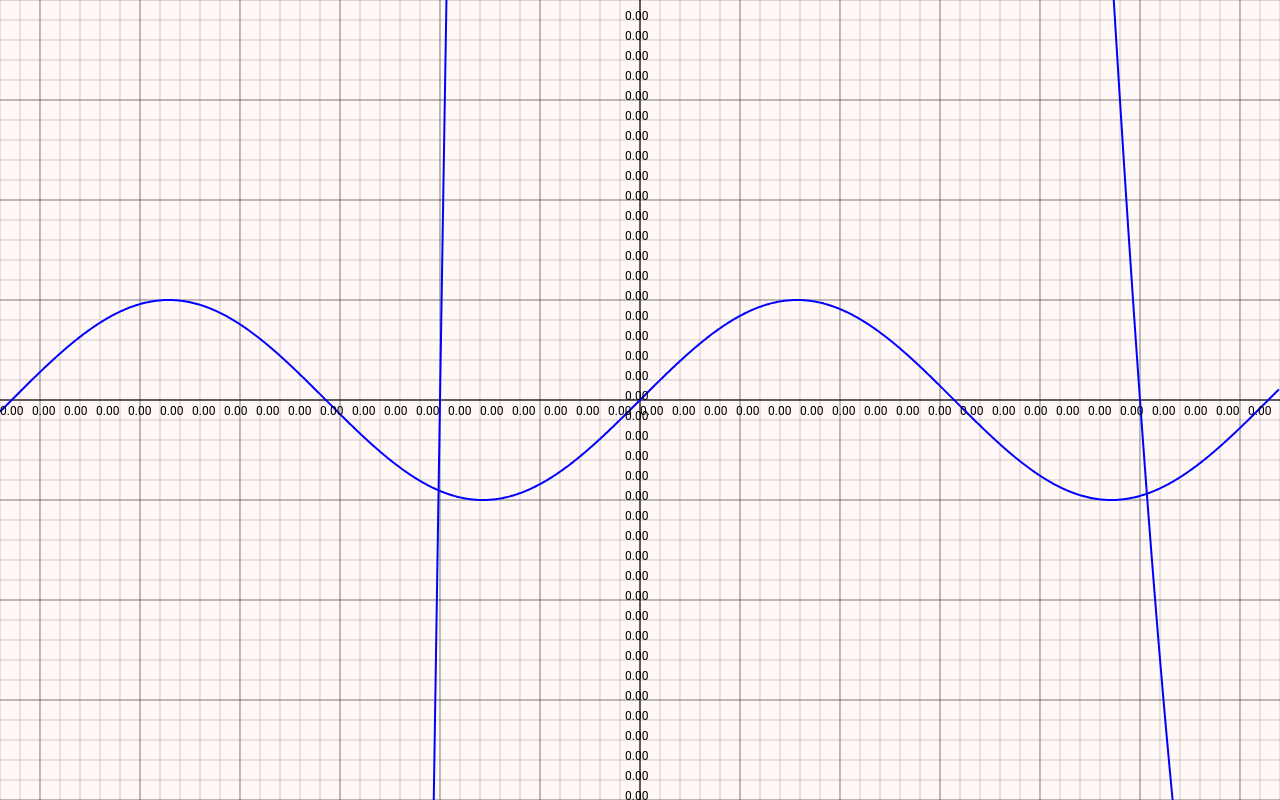
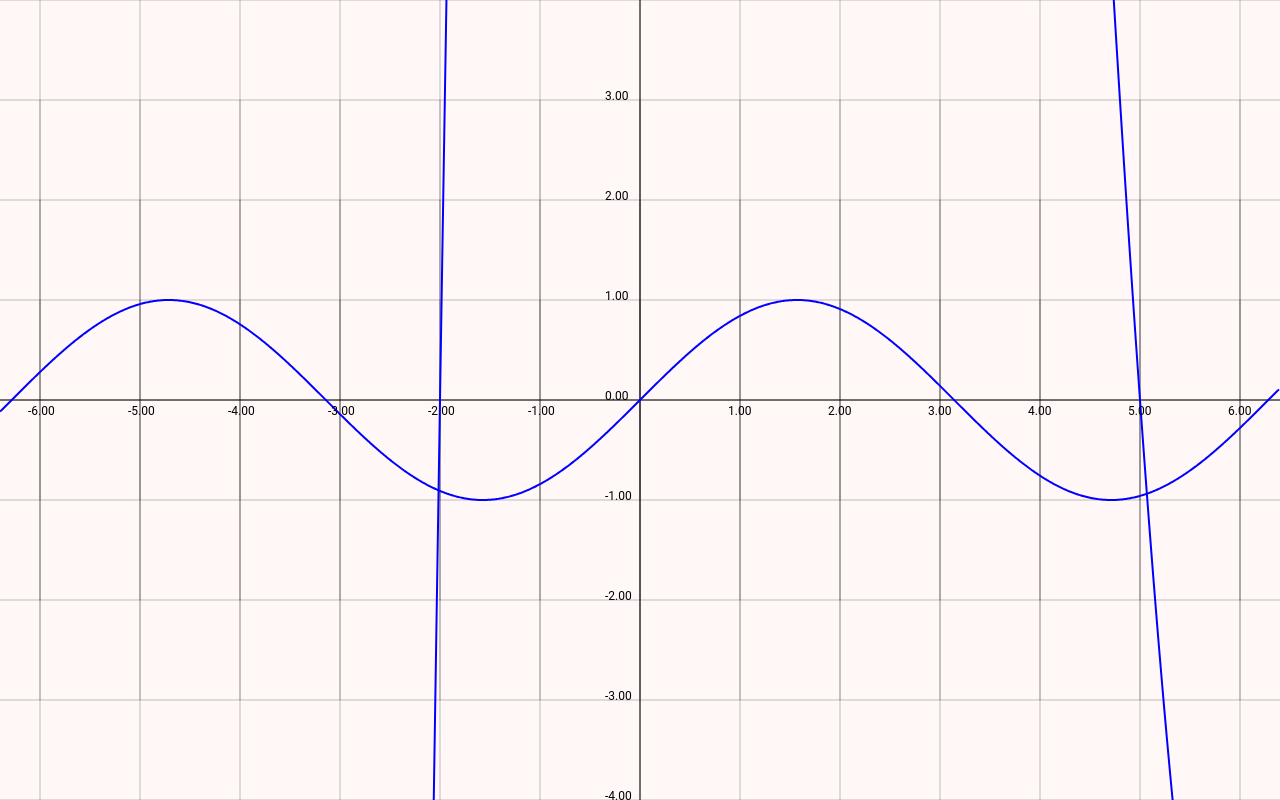
Before and after one commit to SrGaabriel/saraswati, a SvelteKit app: page / in a window 1280 px wide. Built offline with nearby package versions, Linux system fonts and the light colour scheme.

Commit message:
feat: improve scaling and fix squares

```diff
--- a/src/routes/+page.svelte
+++ b/src/routes/+page.svelte
@@ -27,8 +27,9 @@
 			return;
 		}
 
-		canvas.scale = (canvas.scale - event.deltaY * 0.05);
+		canvas.scale = Math.max(0.1, canvas.scale - event.deltaY * 0.05);
 		canvas.clear();
+		canvas.drawSquares();
 		canvas.drawAxes();
 		canvas.drawFunction(x => Math.sin(x));
 		canvas.drawFunction(x => (x-5)*(x-7)*(x+2));
--- a/src/routes/canvas.ts
+++ b/src/routes/canvas.ts
@@ -42,7 +42,6 @@ export default class Canvas {
     drawLine(start: Point, end: Point) {
         const startCanvas = this.translateCartesianToCanvas(start)
         const endCanvas = this.translateCartesianToCanvas(end)
-        console.log(startCanvas, endCanvas)
         this.context.beginPath()
         this.context.strokeStyle = 'green'
         this.context.lineWidth = 3
@@ -104,62 +103,57 @@ export default class Canvas {
         this.context.font = '12px Roboto'; // Example: 20px Arial
         this.context.fillStyle = 'black';
 
-        const xAxisRange = this.canvas.width / (2 * this.scale);
-        const yAxisRange = this.canvas.height / (2 * this.scale);
+        const xAxisRange = Math.ceil(this.canvas.width / (2 * this.scale));
+        const yAxisRange = Math.ceil(this.canvas.height / (2 * this.scale));
         const xAxisY = this.canvas.height / 2 - (0 - this.cartesianCenter.y) * this.scale;
         const yAxisX = (0 - this.cartesianCenter.x) * this.scale + this.canvas.width / 2;
 
-        console.log(this.cartesianCenter);
+        const numericInterval = this.calculateIntervalBasedOnScale();
+        const globalSpatialInterval = Math.ceil(Math.max(xAxisRange, yAxisRange) / 10);
+        const firstIndicatorInTheScreenX = Math.floor(-xAxisRange / globalSpatialInterval) * globalSpatialInterval;
+        const firstIndicatorInTheScreenY = Math.floor(-yAxisRange / globalSpatialInterval) * globalSpatialInterval;
 
-        const numericInterval = this.calculateIntervalBasedOnScale();
-        const xSpatialInterval = xAxisRange / 20;
-        const ySpatialInterval = yAxisRange / 20;
-        const firstIndicatorInTheScreenX = Math.floor(-xAxisRange / xSpatialInterval) * xSpatialInterval;
-        const firstIndicatorInTheScreenY = Math.floor(-yAxisRange / ySpatialInterval) * ySpatialInterval;
-
-        for (let i = firstIndicatorInTheScreenX; i <= xAxisRange; i += xSpatialInterval) {
-            if (i == 0) {
-                continue;
-            }
+        for (let i = firstIndicatorInTheScreenX; i <= xAxisRange; i += globalSpatialInterval) {
+            if (Math.round(i) === 0) continue;
             const xCanvas = (i - this.cartesianCenter.x) * this.scale + this.canvas.width / 2;
-            this.context.fillText((i*(1-numericInterval)*-1).toFixed(2).toString(), xCanvas, xAxisY + 15);
+            console.log(i, numericInterval, this.scale, i*numericInterval);
+            this.context.fillText((i*numericInterval).toFixed(2).toString(), xCanvas-12, xAxisY + 15);
         }
 
-        for (let i = firstIndicatorInTheScreenY; i <= yAxisRange; i += ySpatialInterval) {
-            if (i == 0) {
-                continue;
-            }
+        for (let i = firstIndicatorInTheScreenY; i <= yAxisRange; i += globalSpatialInterval) {
             const yCanvas = this.canvas.height / 2 - (i - this.cartesianCenter.y) * this.scale;
-            this.context.fillText((i*(1-numericInterval)*-1).toFixed(2).toString(), yAxisX - 15, yCanvas);
+            this.context.fillText((i*numericInterval).toFixed(2).toString(), yAxisX - 35, yCanvas);
         }
+
+
     }
 
 
     drawSquares(): void {
-        const xRange = Math.ceil(this.canvas.width / (2 * this.scale));
-        const yRange = Math.ceil(this.canvas.height / (2 * this.scale));
+        this.context.font = '12px Roboto'; // Example: 20px Arial
+        this.context.fillStyle = 'black';
 
-        const bigSquareLength = this.scale;
-        const smallSquareLength = bigSquareLength / 5;
+        const xAxisRange = Math.ceil(this.canvas.width / (2 * this.scale));
+        const yAxisRange = Math.ceil(this.canvas.height / (2 * this.scale));
+        const xAxisY = this.canvas.height / 2 - (0 - this.cartesianCenter.y) * this.scale;
+        const globalSpatialInterval = Math.ceil(Math.max(xAxisRange, yAxisRange) / 10);
+        const firstIndicatorInTheScreenX = Math.floor(-xAxisRange / globalSpatialInterval) * globalSpatialInterval;
+        const firstIndicatorInTheScreenY = Math.floor(-yAxisRange / globalSpatialInterval) * globalSpatialInterval;
 
-        // Draw squares
-        this.context.strokeStyle = 'black';
-        this.context.lineWidth = 2;
-        for (let i = -xRange; i <= xRange; i++) {
-            for (let j = -yRange; j <= yRange; j++) {
-                const xCanvas = (i - this.cartesianCenter.x) * bigSquareLength + this.canvas.width / 2;
-                const yCanvas = this.canvas.height / 2 - (j - this.cartesianCenter.y) * bigSquareLength;
-
-                this.context.lineWidth = 0.1;
-                for (let k = 0; k < 5; k++) {
-                    for (let l = 0; l < 5; l++) {
-                        this.context.strokeRect(xCanvas+smallSquareLength*k, yCanvas+smallSquareLength*l, smallSquareLength, smallSquareLength);
-
-                    }
-                }
-
-                this.context.lineWidth = 0.2;
-                this.context.strokeRect(xCanvas, yCanvas, bigSquareLength, bigSquareLength);
+        for (let i = firstIndicatorInTheScreenX; i <= xAxisRange; i += globalSpatialInterval) {
+            for (let j = firstIndicatorInTheScreenY; j <= yAxisRange; j += globalSpatialInterval) {
+                const xCanvas = (i - this.cartesianCenter.x) * this.scale + this.canvas.width / 2;
+                const previousXCanvas = (i - globalSpatialInterval - this.cartesianCenter.x) * this.scale + this.canvas.width / 2;
+                const yCanvas = this.canvas.height / 2 - (j - this.cartesianCenter.y) * this.scale;
+                this.context.beginPath();
+                this.context.strokeStyle = 'black';
+                this.context.lineWidth = 0.25;
+                this.context.moveTo(xCanvas, yCanvas);
+                this.context.lineTo(previousXCanvas, yCanvas);
+                this.context.moveTo(xCanvas, yCanvas);
+                this.context.lineTo(xCanvas, xAxisY);
+                this.context.stroke();
+                this.context.closePath();
             }
         }
     }
```
